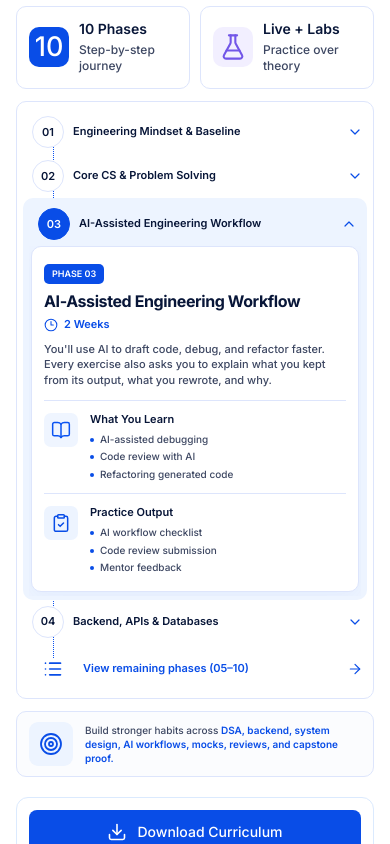
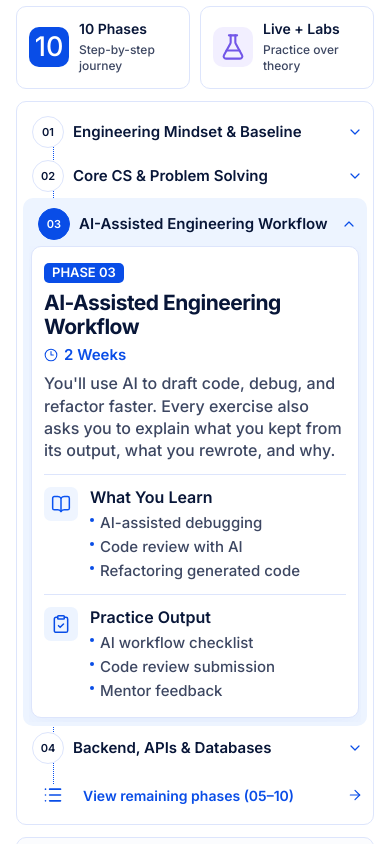
Before and after one commit to InterviewCall/AI-Proof-Engineering, a Next.js app: page / in a window 390 px wide. Shown: the part 6420-7264 px from the top of the page. Built offline with nearby package versions, Linux system fonts and the light colour scheme.

Commit message:
Fixed Mobile footer

```diff
--- a/src/components/Footer/Footer.tsx
+++ b/src/components/Footer/Footer.tsx
@@ -745,13 +745,27 @@ const Footer: FC = () => {
                                     <div
                                         className={`
                                             grid
+                                            min-h-0
+                                            overflow-hidden
                                             transition-[grid-template-rows]
                                             duration-200
                                             sm:grid-rows-[1fr]
                                             ${isOpen ? 'grid-rows-[1fr]' : 'grid-rows-[0fr]'}
                                         `}
                                     >
-                                        <ul className="mt-1 space-y-3 overflow-hidden pb-4 sm:mt-4 sm:pb-0">
+                                        <ul
+                                            className={`
+                                                min-h-0
+                                                overflow-hidden
+                                                space-y-3
+                                                sm:mt-4
+                                                ${
+                                                    isOpen
+                                                    ? 'mt-1 pb-4 sm:pb-0'
+                                                    : 'mt-0 pb-0'
+                                                }
+                                            `}
+    >
                                             {column.links.map((link) => (
                                                 <li key={link.label}>
                                                     <Link
--- a/src/components/Sections/StructuredJourney/PhaseDetails.tsx
+++ b/src/components/Sections/StructuredJourney/PhaseDetails.tsx
@@ -30,7 +30,7 @@ export const PhaseDetails: FC<PhaseDetailProps> = ({
                         rounded-[5px]
                         bg-(--button-primary-bg)
                         px-2
-                        text-[9px]
+                        text-[13px]
                         font-semibold
                         uppercase
                         leading-none
@@ -43,7 +43,7 @@ export const PhaseDetails: FC<PhaseDetailProps> = ({
                 <h3
                     className="
                         mt-2
-                        text-[16px]
+                        text-[21px]
                         font-bold
                         leading-[1.15]
                         tracking-[-0.025em]
@@ -59,7 +59,7 @@ export const PhaseDetails: FC<PhaseDetailProps> = ({
                         flex
                         items-center
                         gap-1.5
-                        text-[11px]
+                        text-[15px]
                         font-semibold
                         leading-none
                         text-(--color-brand-700)
@@ -76,7 +76,7 @@ export const PhaseDetails: FC<PhaseDetailProps> = ({
                 <p
                     className="
                         mt-2.5
-                        text-[11px]
+                        text-[16px]
                         font-medium
                         leading-[1.4]
                         text-(--journey-section-card-text)
@@ -139,7 +139,7 @@ export const PhaseDetails: FC<PhaseDetailProps> = ({
                                 <div className="min-w-0">
                                     <h4
                                         className="
-                                            text-[11px]
+                                            text-[16px]
                                             font-semibold
                                             leading-[1.25]
                                             text-(--journey-section-card-title)
@@ -155,7 +155,7 @@ export const PhaseDetails: FC<PhaseDetailProps> = ({
                                                 className="
                                                     flex
                                                     gap-1.5
-                                                    text-[10px]
+                                                    text-[15px]
                                                     font-medium
                                                     leading-[1.35]
                                                     text-(--journey-section-card-text)
--- a/src/components/Sections/StructuredJourney/StructuredJourneySection.tsx
+++ b/src/components/Sections/StructuredJourney/StructuredJourneySection.tsx
@@ -486,7 +486,7 @@ const StructuredJourneySection: FC = () => {
                                             className="
                                                 min-w-0
                                                 pr-1
-                                                text-[11px]
+                                                text-[15px]
                                                 font-semibold
                                                 leading-[1.25]
                                                 text-(--journey-section-card-title)
@@ -577,7 +577,7 @@ const StructuredJourneySection: FC = () => {
                                     />
                                 </span>
 
-                                <span className="text-[11px] font-semibold">
+                                <span className="text-[14px] font-semibold">
                                     View remaining phases (05–10)
                                 </span>
 
```
